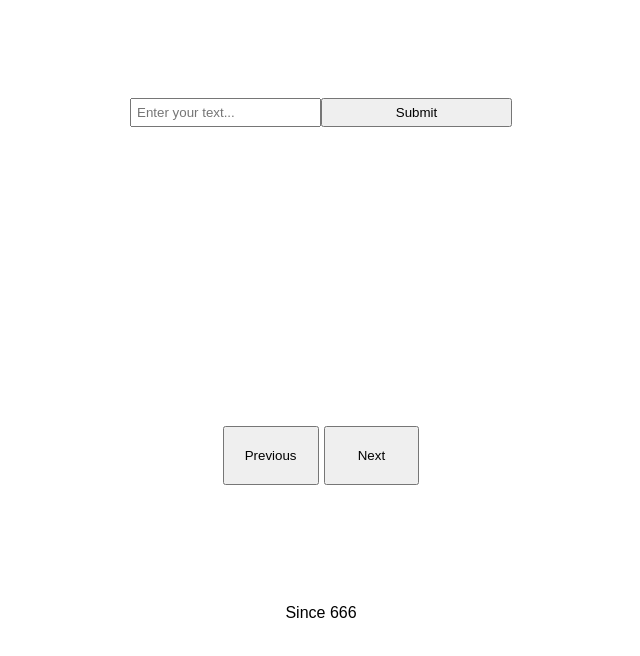
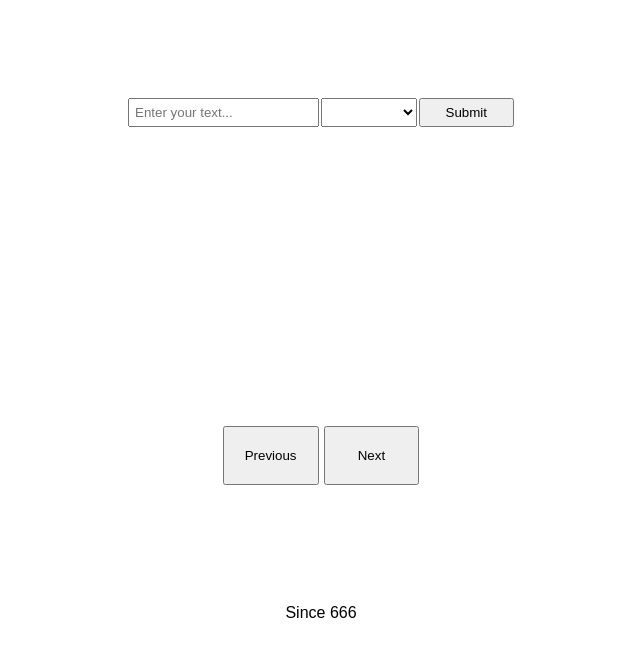
Before and after one commit to Philiphogfeldt/FrontEnd-Task02, a plain HTML site: page index.html in a window 1280 px wide. Shown: the part 138-794 px from the top of the page, without its empty margins (319-959 px from the left). Drawn offline with Linux system fonts and the light colour scheme.

Commit message:
cool list

```diff
--- a/index.html
+++ b/index.html
@@ -17,10 +17,26 @@
   <div id="searchBox">
     <form>
       <input type="text" name="searchInput" placeholder="Enter your text...">
+      <select name="color" id="colorSelection">
+        <option value=""></option>
+        <option value="grayscale">Grayscale</option>
+        <option value="transparent">Transparent</option>
+        <option value="red">Red</option>
+        <option value="orange">Orange</option>
+        <option value="yellow">Yellow</option>
+        <option value="green">Green</option>
+        <option value="turquoise">Turquoise</option>
+        <option value="blue">Blue</option>
+        <option value="lilac">Lilac</option>
+        <option value="pink">Pink</option>
+        <option value="white">White</option>
+        <option value="gray">Gray</option>
+        <option value="black">Black</option>
+        <option value="brown">Brown</option>
+      </select>
       <button type="submit">Submit</button>
     </form>
   </div>
-
   <div id="resultBox">
     <ul id ="imgList"></ul>
     <form>
--- a/search.css
+++ b/search.css
@@ -30,7 +30,8 @@ body {
 form{
   display: grid;
   grid-template:
-  "b c" / 1fr 1fr;
+  "a b c" / 2fr 1fr 1fr;
+  gap: 2px;
 }
 
 #searchInput{
@@ -48,7 +49,8 @@ form{
     border-radius: 20px;
     box-shadow: 0 0 10px #ccc;
     margin-bottom: 20px;
-
+    display: grid;
+    grid-template:
   }
 
 #submit {
```
